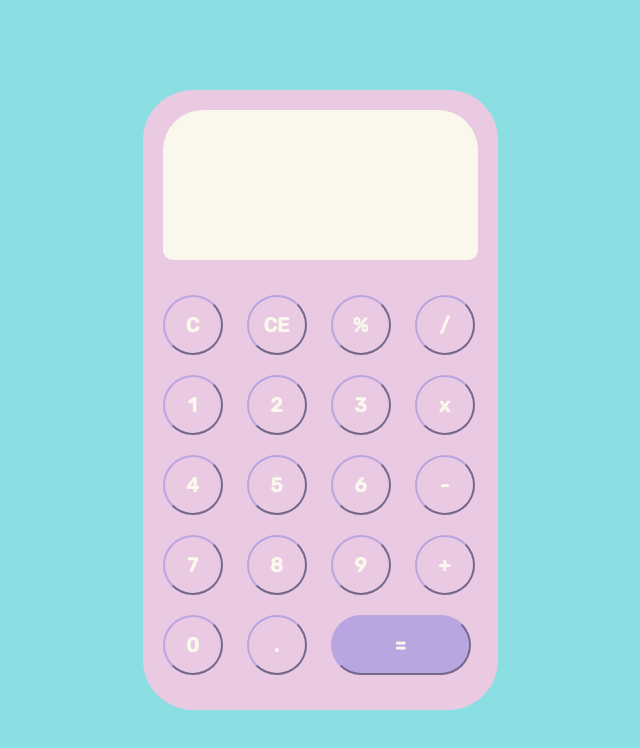
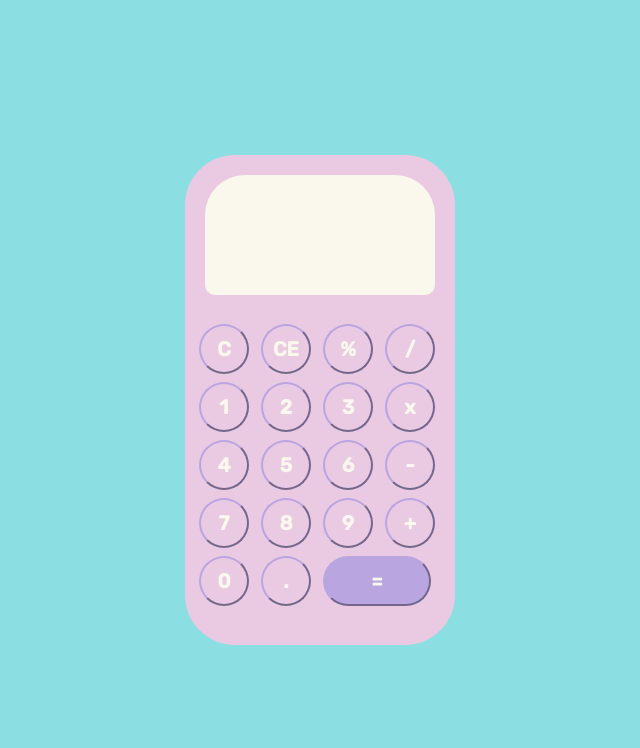
Before and after one commit to const-az/Calculadora, a plain HTML site: page index.html in a window 1280 px wide. Shown: the whole page, without its empty margins (320-960 px from the left). Drawn offline with Linux system fonts and the light colour scheme.

Commit message:
CalculateResult() shows message when syntax error

```diff
--- a/assets/css/style.css
+++ b/assets/css/style.css
@@ -10,8 +10,8 @@ body{
 }
 
 #calculator{
-  width: 335px;
-  height: 600px;
+  width: 250px;
+  height: 470px;
   border-radius: 50px;
   background-color: var(--lila);
   position: absolute;
@@ -25,18 +25,18 @@ body{
 
 /* INPUTS */
 .calculator__windows{
-  width: 315px;
+  width: 230px;
   border-radius: 40px 40px 10px 10px;
   margin: 10px;
   margin-bottom: 25px;
-  height: 150px;
+  height: 120px;
   background-color: var(--light);
   padding: 20px;
   box-sizing: border-box;
 }
 
 .calculator__windows #inputwindow{
-  margin-top: 40px;
+  margin-top: 20px;
   font-size: 16px;
   font-weight: lighter;
 }
@@ -47,7 +47,8 @@ body{
 }
 
 .calculator__windows #outputwindow,.calculator__windows #inputwindow{
-  width: 275px;
+  width: 200px;
+  margin: 0 2,5px;
   background-color: inherit;
   color: var(--purple);
   border: none;
@@ -58,9 +59,9 @@ body{
 /* BUTTONS */
 .calculator__buttons button{
   font-family: 'Rubik', sans-serif;
-  width: 60px;
-  height: 60px;
-  margin: 10px;
+  width: 50px;
+  height: 50px;
+  margin: 4px;
   box-sizing: border-box;
   border-radius: 50%;
   border-color: var(--purple);
@@ -73,6 +74,6 @@ body{
 .calculator__buttons #equal{
   background-color: var(--purple);
   color: var(--light);
-  width: 140px;
+  width: 108px;
   border-radius: 30px;
 }
--- a/assets/js/script.js
+++ b/assets/js/script.js
@@ -27,10 +27,14 @@ function clearElement() {
 
 // SHOW RESULT
 function calculateResult() {
-	var result = eval(document.getElementById('inputwindow').value);
-	if(result !== undefined){
-	document.getElementById('outputwindow').value = result;
-	}
+  try {
+    var result = eval(document.getElementById('inputwindow').value);
+    if(result !== undefined){
+      document.getElementById('outputwindow').value = result;
+    }
+  } catch (error) {
+    document.getElementById('outputwindow').value = 'SynError';
+  }
 }
 
 // RESET
```
